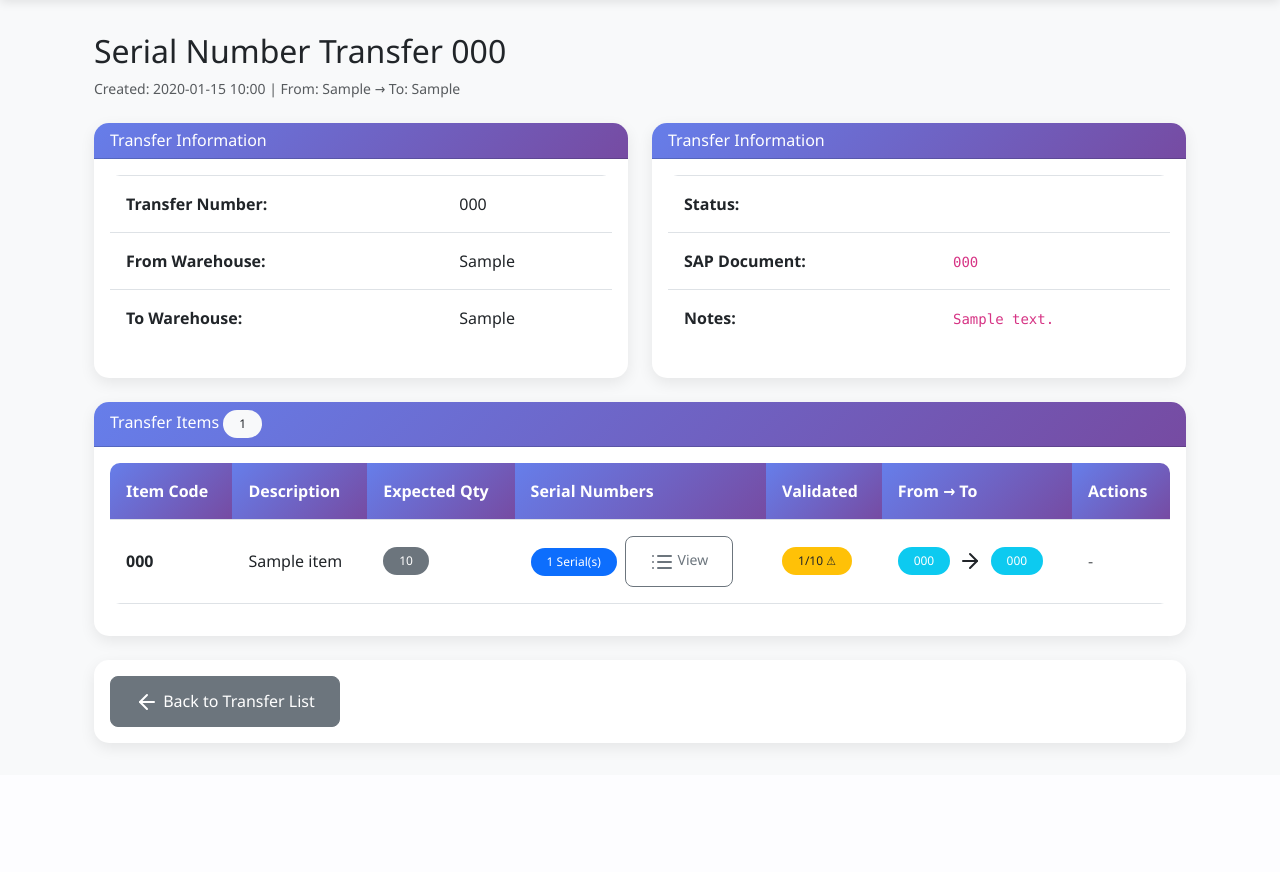
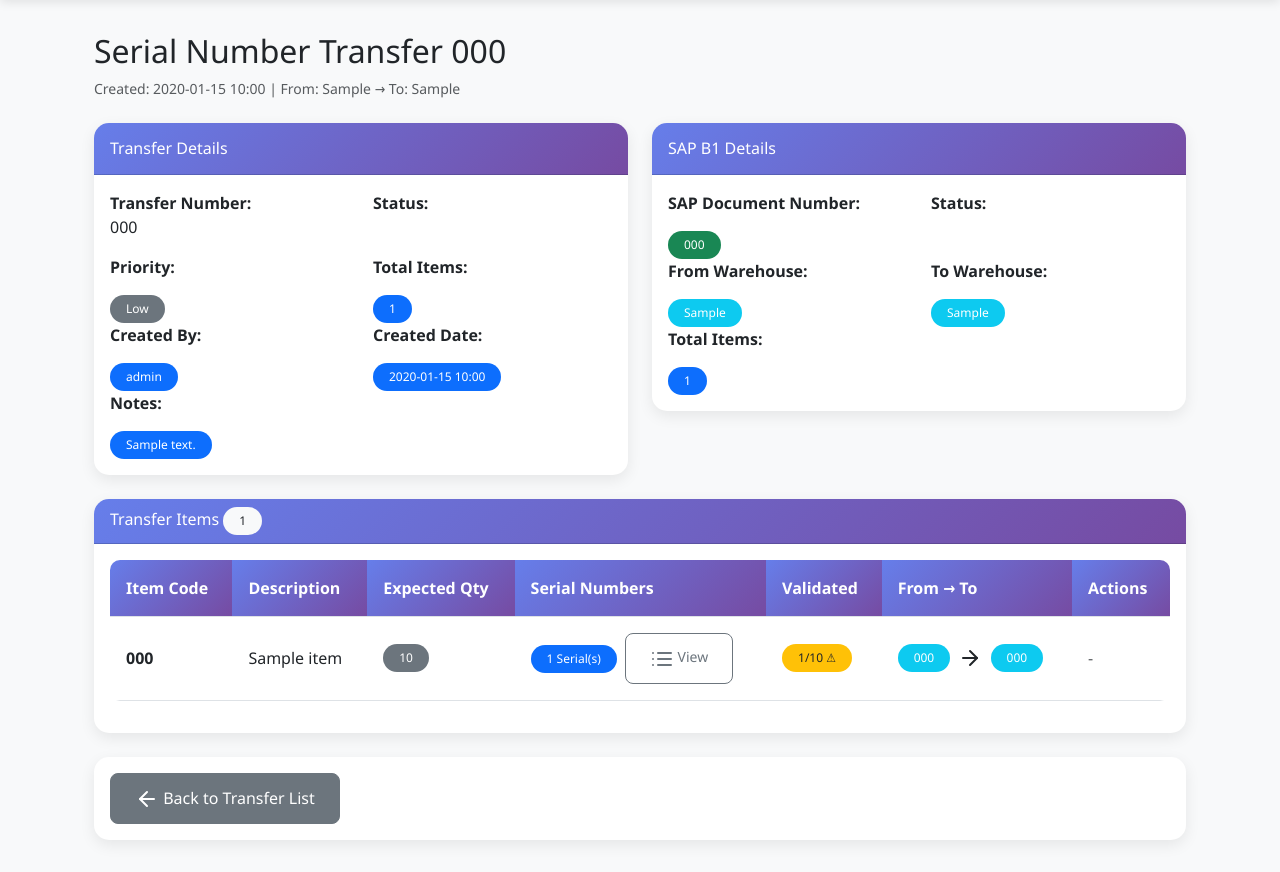
Before and after one commit to pragavigithub/IT_L03_09_2025, a Flask app: page /inventory_transfer/serial/1 in a window 1280 px wide. Shown: the part 83-955 px from the top of the page. Before the commit the page ends 833 px from the top, so only its background shows below. Run offline with Flask 3, Linux system fonts and the light colour scheme; a user stored in the database is signed in; tables that the repository leaves empty hold one stand-in row (values such as "Sample post"); some libraries are stand-ins or nearby versions.

Commit message:
UI design Updated.

```diff
--- a/modules/inventory_transfer/templates/serial_transfer_detail.html
+++ b/modules/inventory_transfer/templates/serial_transfer_detail.html
@@ -37,109 +37,133 @@ Serial Number Transfer {{ transfer.transfer_number }}
 
     <!-- Transfer Details -->
     <div class="row mb-4">
+        <!-- Transfer Details -->
         <div class="col-md-6">
             <div class="card">
-                <div class="card-header">
-                    <h6 class="mb-0">Transfer Information</h6>
+                <div class="card-header py-3">
+                    <h6 class="mb-0">Transfer Details</h6>
                 </div>
                 <div class="card-body">
-                    <table class="table table-borderless table-sm">
-                        <tr>
-                            <td><strong>Transfer Number:</strong></td>
-                            <td>{{ transfer.transfer_number }}</td>
-                        </tr>
-                        <tr>
-                            <td><strong>From Warehouse:</strong></td>
-                            <td>{{ transfer.from_warehouse }}</td>
-                        </tr>
-                        <tr>
-                            <td><strong>To Warehouse:</strong></td>
-                            <td>{{ transfer.to_warehouse }}</td>
-                        </tr>
-                        <!--                        <tr>-->
-                        <!--                            <td><strong>Status:</strong></td>-->
-                        <!--                            <td>-->
-                        <!--                                {% if transfer.status == 'draft' %}-->
-                        <!--                                <span class="badge bg-secondary">Draft</span>-->
-                        <!--                                {% elif transfer.status == 'submitted' %}-->
-                        <!--                                <span class="badge bg-warning text-dark">Submitted</span>-->
-                        <!--                                {% elif transfer.status == 'qc_approved' %}-->
-                        <!--                                <span class="badge bg-success">QC Approved</span>-->
-                        <!--                                {% elif transfer.status == 'posted' %}-->
-                        <!--                                <span class="badge bg-primary">Posted to SAP</span>-->
-                        <!--                                {% elif transfer.status == 'rejected' %}-->
-                        <!--                                <span class="badge bg-danger">Rejected</span>-->
-                        <!--                                {% endif %}-->
-                        <!--                            </td>-->
-                        <!--                        </tr>-->
+                    <div class="row">
+                        <div class="col-sm-6">
+                            <p><strong>Transfer Number:</strong><br>{{ transfer.transfer_number }}</p>
+                        </div>
+
+                        <div class="col-sm-6">
+                            <p><strong>Status:</strong></p>
+                            {% if transfer.status == 'draft' %}
+                            <span class="badge bg-secondary">Draft</span>
+                            {% elif transfer.status == 'submitted' %}
+                            <span class="badge bg-warning">Submitted</span>
+                            {% elif transfer.status == 'qc_approved' %}
+                            <span class="badge bg-success">QC Approved</span>
+                            {% elif transfer.status == 'posted' %}
+                            <span class="badge bg-primary">Posted</span>
+                            {% elif transfer.status == 'rejected' %}
+                            <span class="badge bg-danger">Rejected</span>
+                            {% endif %}
+                        </div>
+                        <!--                        <div class="col-sm-6">-->
+                        <!--                            <p><strong>From Warehouse:</strong></p>-->
+                        <!--                            <span class="badge bg-info">{{ transfer.from_warehouse }}</span>-->
+                        <!--                        </div>-->
+                        <!--                        <div class="col-sm-6">-->
+                        <!--                            <p><strong>To Warehouse:</strong></p>-->
+                        <!--                            <span class="badge bg-info">{{ transfer.to_warehouse }}</span>-->
+                        <!--                        </div>-->
+                        <div class="col-sm-6">
+                            <p><strong>Priority:</strong></p>
+
+                            {% if transfer.priority == 'urgent' %}
+                            <span class="badge bg-danger">Urgent</span>
+                            {% elif transfer.priority == 'high' %}
+                            <span class="badge bg-warning">High</span>
+                            {% elif transfer.priority == 'normal' %}
+                            <span class="badge bg-info">Normal</span>
+                            {% else %}
+                            <span class="badge bg-secondary">Low</span>
+                            {% endif %}
+
+                        </div>
+                        <div class="col-sm-6">
+                            <p><strong>Total Items:</strong></p>
+                            <span class="badge bg-primary">{{ transfer.items|length }}</span>
+                        </div>
+                        <div class="col-sm-6">
+                            <p><strong>Created By:</strong></p>
+                            <span class="badge bg-primary">{{ transfer.user.username }}</span>
+                        </div>
+                        <div class="col-sm-6">
+                            <p><strong>Created Date:</strong></p>
+                            <span class="badge bg-primary">{{ transfer.created_at.strftime('%Y-%m-%d %H:%M') }}</span>
+                        </div>
                         <!--                        {% if transfer.sap_document_number %}-->
-                        <!--                        <tr>-->
-                        <!--                            <td><strong>SAP Document:</strong></td>-->
-                        <!--                            <td><code>{{ transfer.sap_document_number }}</code></td>-->
-                        <!--                        </tr>-->
+                        <!--                        <div class="col-sm-6">-->
+                        <!--                            <p><strong>SAP Document Number:</strong></p>-->
+                        <!--                            <span class="badge bg-success">{{ transfer.sap_document_number }}</span>-->
+                        <!--                        </div>-->
                         <!--                        {% endif %}-->
+                        {% if transfer.notes %}
+                        <div class="col-sm-6">
+                            <p><strong>Notes:</strong></p>
+                            <span class="badge bg-primary">{{ transfer.notes }}</span>
+                        </div>
+                        {% endif %}
                         </table>
                     </div>
                 </div>
             </div>
+        </div>
         <div class="col-md-6">
-            {% if transfer.status %}
             <div class="card">
-                <div class="card-header">
-                    <h6 class="mb-0">Transfer Information</h6>
+                <div class="card-header py-3">
+                    <h6 class="mb-0">SAP B1 Details</h6>
                 </div>
                 <div class="card-body">
-                    <table class="table table-borderless table-sm">
-                        <!--                        <tr>-->
-                        <!--                            <td><strong>Transfer Number:</strong></td>-->
-                        <!--                            <td>{{ transfer.transfer_number }}</td>-->
-                        <!--                        </tr>-->
-                        <!--                        <tr>-->
-                        <!--                            <td><strong>From Warehouse:</strong></td>-->
-                        <!--                            <td>{{ transfer.from_warehouse }}</td>-->
-                        <!--                        </tr>-->
-                        <!--                        <tr>-->
-                        <!--                            <td><strong>To Warehouse:</strong></td>-->
-                        <!--                            <td>{{ transfer.to_warehouse }}</td>-->
-                        <!--                        </tr>-->
-                        <tr>
-                            <td><strong>Status:</strong></td>
-                            <td>
+                    <div class="row">
+                        {% if transfer.sap_document_number %}
+                        <div class="col-sm-6">
+                            <p><strong>SAP Document Number:</strong></p>
+                            <span class="badge bg-success">{{ transfer.sap_document_number }}</span>
+                        </div>
+                        {% endif %}
+                        <!--                        <div class="col-sm-6">-->
+                        <!--                            <p><strong>Transfer Number:</strong><br>{{ transfer.transfer_number }}</p>-->
+                        <!--                        </div>-->
+
+                        <div class="col-sm-6">
+                            <p><strong>Status:</strong></p>
                             {% if transfer.status == 'draft' %}
                             <span class="badge bg-secondary">Draft</span>
                             {% elif transfer.status == 'submitted' %}
-                                <span class="badge bg-warning text-dark">Submitted</span>
+                            <span class="badge bg-warning">Submitted</span>
                             {% elif transfer.status == 'qc_approved' %}
                             <span class="badge bg-success">QC Approved</span>
                             {% elif transfer.status == 'posted' %}
-                                <span class="badge bg-primary">Posted to SAP</span>
+                            <span class="badge bg-primary">Posted</span>
                             {% elif transfer.status == 'rejected' %}
                             <span class="badge bg-danger">Rejected</span>
                             {% endif %}
-                            </td>
-                        </tr>
-                        {% if transfer.sap_document_number %}
-                        <tr>
-                            <td><strong>SAP Document:</strong></td>
-                            <td><code>{{ transfer.sap_document_number }}</code></td>
-                        </tr>
-                        {% endif %}
-                        <tr>
-                            <td><strong>Notes:</strong></td>
-                            <td><code>{{ transfer.notes }}</code></td>
-                        </tr>
+                        </div>
+                        <div class="col-sm-6">
+                            <p><strong>From Warehouse:</strong></p>
+                            <span class="badge bg-info">{{ transfer.from_warehouse }}</span>
+                        </div>
+                        <div class="col-sm-6">
+                            <p><strong>To Warehouse:</strong></p>
+                            <span class="badge bg-info">{{ transfer.to_warehouse }}</span>
+                        </div>
+                        <div class="col-sm-6">
+                            <p><strong>Total Items:</strong></p>
+                            <span class="badge bg-primary">{{ transfer.items|length }}</span>
+                        </div>
                         </table>
                     </div>
-                <!--                <div class="card-header">-->
-                <!--                    <h6 class="mb-0">Notes</h6>-->
-                <!--                </div>-->
-                <!--                <div class="card-body">-->
-                <!--                    <p class="mb-0">{{ transfer.notes }}</p>-->
-                <!--                </div>-->
-            </div>
-            {% endif %}
                 </div>
             </div>
+        </div>
+    </div>
+
 
     <!-- Items -->
     <div class="row mb-4">
--- a/templates/invoice_creation/detail.html
+++ b/templates/invoice_creation/detail.html
@@ -18,9 +18,9 @@
                         <button class="btn btn-success ml-2" onclick="submitForQC({{ invoice.id }})">
                             <i class="fas fa-check-circle"></i> Submit for QC Approval
                         </button>
-                        <a href="{{ url_for('invoice_creation.create') }}?edit={{ invoice.id }}" class="btn btn-primary ml-2">
-                            <i class="fas fa-edit"></i> Edit Invoice
-                        </a>
+<!--                        <a href="{{ url_for('invoice_creation.create') }}?edit={{ invoice.id }}" class="btn btn-primary ml-2">-->
+<!--                            <i class="fas fa-edit"></i> Edit Invoice-->
+<!--                        </a>-->
                         <button class="btn btn-danger ml-2" onclick="deleteInvoice({{ invoice.id }})">
                             <i class="fas fa-trash"></i> Delete Draft
                         </button>
```
Also changed, not shown: templates/serial_item_transfer/detail.html (+69 -18 lines), 1 other file. Lines whose indentation alone changed are shown as unchanged.
